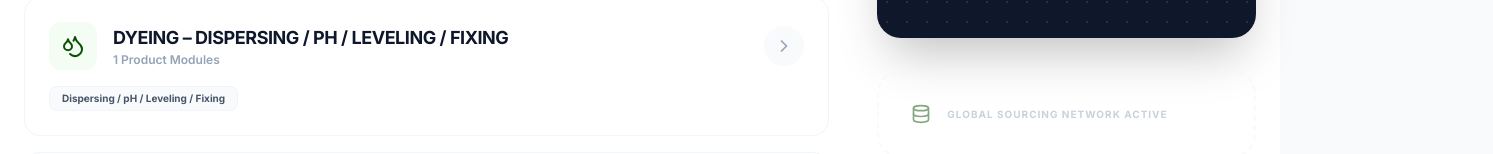
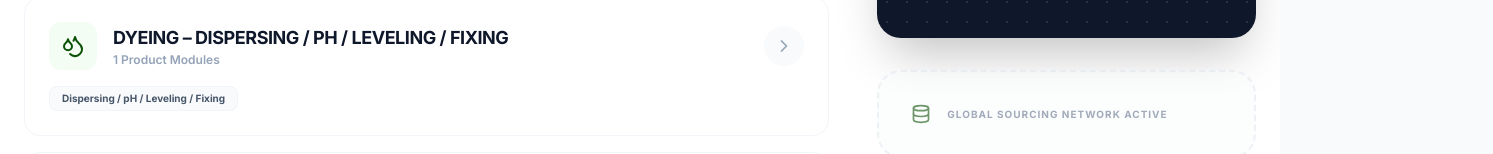
Before and after one commit to Shur0v/nakshi-ui, a React (Vite) app: page / in a window 1280 px wide. Shown: the part 7616-7770 px from the top of the page, 1493 px wide, since content can reach past the window. Built offline with nearby package versions, Linux system fonts and the light colour scheme.

Commit message:
Horizontal scroller removed

```diff
--- a/components/ProductList.tsx
+++ b/components/ProductList.tsx
@@ -155,9 +155,11 @@ const ProductList: React.FC = () => {
 
   return (
     <div id="products" className="py-24 bg-white relative">
-      {/* Background Decor */}
-      <div className="absolute top-0 right-0 w-1/3 h-1/3 bg-primary-50 rounded-full blur-3xl opacity-50 -translate-y-1/2 translate-x-1/2" />
-      <div className="absolute bottom-0 left-0 w-1/4 h-1/4 bg-blue-50 rounded-full blur-3xl opacity-50 translate-y-1/2 -translate-x-1/2" />
+      {/* Background Decor Wrapper - Hides overflow without breaking sticky children */}
+      <div className="absolute inset-0 overflow-hidden pointer-events-none">
+        <div className="absolute top-0 right-0 w-1/3 h-1/3 bg-primary-50 rounded-full blur-3xl opacity-50 -translate-y-1/2 translate-x-1/2" />
+        <div className="absolute bottom-0 left-0 w-1/4 h-1/4 bg-blue-50 rounded-full blur-3xl opacity-50 translate-y-1/2 -translate-x-1/2" />
+      </div>
 
       <div className="container mx-auto px-6 relative z-10">
         <div className="max-w-4xl mx-auto text-center mb-12">
@@ -288,8 +290,8 @@ const ProductList: React.FC = () => {
             )}
           </div>
 
-          {/* Sidebar Promo - Sticky Logic Further Refined */}
-          <div className="lg:col-span-4 lg:sticky lg:top-32 h-fit z-20">
+          {/* Sidebar Promo Area - Force Sticky */}
+          <div className="lg:col-span-4 lg:sticky lg:top-36 h-fit z-20 space-y-8 self-start">
             <div className="bg-slate-900 rounded-3xl p-10 text-white shadow-2xl relative overflow-hidden group/promo">
               <div className="absolute inset-0 opacity-10 pointer-events-none" style={{ backgroundImage: 'radial-gradient(#fff 1px, transparent 1px)', backgroundSize: '20px 20px' }} />
               <div className="absolute -bottom-20 -right-20 w-64 h-64 bg-primary-600/20 rounded-full blur-3xl group-hover/promo:scale-110 transition-transform duration-700" />
@@ -316,8 +318,8 @@ const ProductList: React.FC = () => {
             </div>
 
             {/* Design Filler */}
-            <div className="mt-8 p-8 border-2 border-dashed border-slate-100 rounded-3xl opacity-50 hover:opacity-100 transition-opacity">
-              <div className="flex items-center gap-4 text-slate-400">
+            <div className="p-8 border-2 border-dashed border-slate-200 rounded-3xl opacity-60 hover:opacity-100 transition-opacity bg-slate-50/50">
+              <div className="flex items-center gap-4 text-slate-500">
                 <Database size={20} className="text-primary-600" />
                 <p className="text-[10px] font-bold uppercase tracking-widest leading-none">Global Sourcing Network Active</p>
               </div>
--- a/index.css
+++ b/index.css
@@ -14,6 +14,13 @@
   --primary-950: #031802;
 }
 
+html,
+body {
+  overflow-x: clip;
+  position: relative;
+  width: 100%;
+}
+
 body {
   font-family: 'Inter', sans-serif;
   @apply bg-slate-50 text-slate-900;
```
